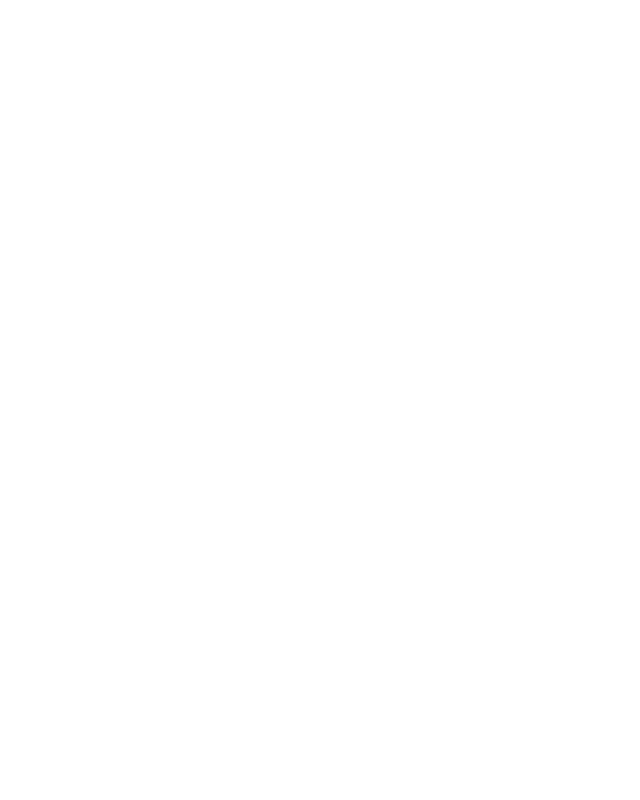
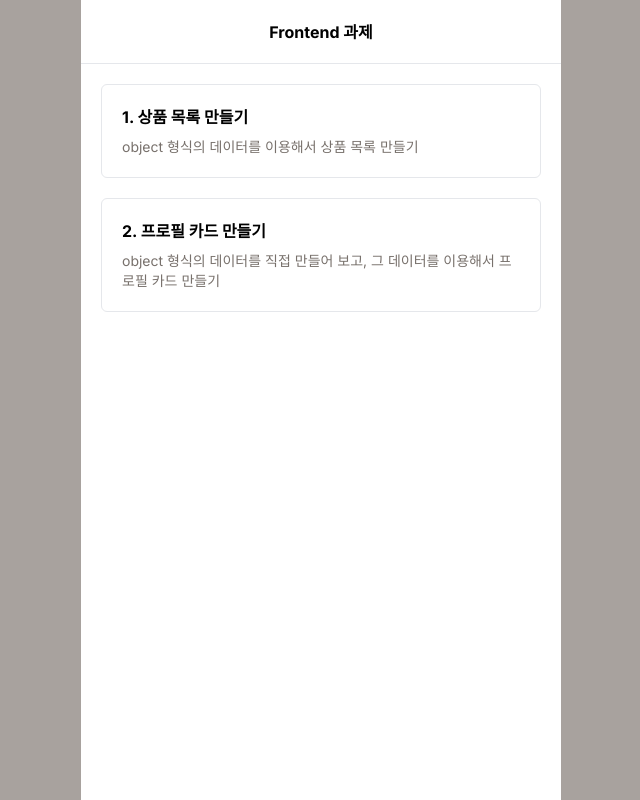
Before and after one commit to leejjeonghui/Practice, a Next.js app: page / in a window 1280 px wide. Shown: the whole page, without its empty margins (319-959 px from the left). Built offline with nearby package versions, Linux system fonts and the light colour scheme.

Commit message:
feat: display assignment list on home page using cards with order, title, and description

```diff
--- a/src/app/layout.tsx
+++ b/src/app/layout.tsx
@@ -16,7 +16,11 @@
 }>) {
   return (
     <html lang="en">
-      <body className={inter.className}>{children}</body>
+      <body className={inter.className}>
+        <div className={"bg-stone-400 w-screen h-screen flex justify-center"}>
+          <div className="bg-white w-[480px] flex flex-col">{children}</div>
+        </div>
+      </body>
     </html>
   );
 }
--- a/src/app/page.tsx
+++ b/src/app/page.tsx
@@ -1,3 +1,56 @@
+import Header from "@/components/header";
+import Link from "next/link";
+
+const assignments = [
+  {
+    order: 1,
+    title: "상품 목록 만들기",
+    description: "object 형식의 데이터를 이용해서 상품 목록 만들기",
+  },
+  {
+    order: 2,
+    title: "프로필 카드 만들기",
+    description:
+      "object 형식의 데이터를 직접 만들어 보고, 그 데이터를 이용해서 프로필 카드 만들기",
+  },
+];
+
 export default function Home() {
-  return <div></div>;
+  return (
+    <div className="h-full w-full flex flex-col relative overflow-hidden">
+      <Header title={"Frontend 과제"} />
+      <main className="w-full h-full flex flex-col overflow-y-auto py-5 px-5 gap-5">
+        {assignments.map((assignment, index) => (
+          <Assignment
+            key={index}
+            title={`${assignment.order}. ${assignment.title}`}
+            href={`/assignments/${assignment.order}`}
+            description={assignment.description}
+          />
+        ))}
+      </main>
+    </div>
+  );
 }
+
+function Assignment({
+  title,
+  href,
+  description,
+}: {
+  title: string;
+  href: string;
+  description?: string;
+}) {
+  return (
+    <Link
+      href={href}
+      className="bg-white border rounded-md p-5 flex flex-col hover-bg-stone-100"
+    >
+      <div className="font-bold mb-2">{title}</div>
+      {description && (
+        <div className="text-sm text-stone-500">{description}</div>
+      )}
+    </Link>
+  );
+}
--- /dev/null
+++ b/src/components/header.tsx
@@ -0,0 +1,43 @@
+"use client";
+
+import { useRouter } from "next/navigation";
+
+interface HeaderProps {
+  title: string;
+  hasBack?: boolean;
+}
+
+export default function Header({ title, hasBack = false }: HeaderProps) {
+  const router = useRouter();
+  return (
+    <header className="h-16 border-b w-full justify-between flex p-5">
+      <div className="aspect-square size-6 ">
+        {hasBack && (
+          <button
+            onClick={() => router.back()}
+            className="bg-white cursor-pointer"
+          >
+            <div>
+              <svg
+                xmlns="http://www.w3.org/2000/svg"
+                fill="none"
+                viewBox="0 0 24 24"
+                strokeWidth={1.5}
+                stroke="currentColor"
+                className="size-6"
+              >
+                <path
+                  strokeLinecap="round"
+                  strokeLinejoin="round"
+                  d="M15.75 19.5 8.25 12l7.5-7.5"
+                />
+              </svg>
+            </div>
+          </button>
+        )}
+      </div>
+      <div className="font-bold">{title}</div>
+      <div className="aspect-square size-6"></div>
+    </header>
+  );
+}
```
